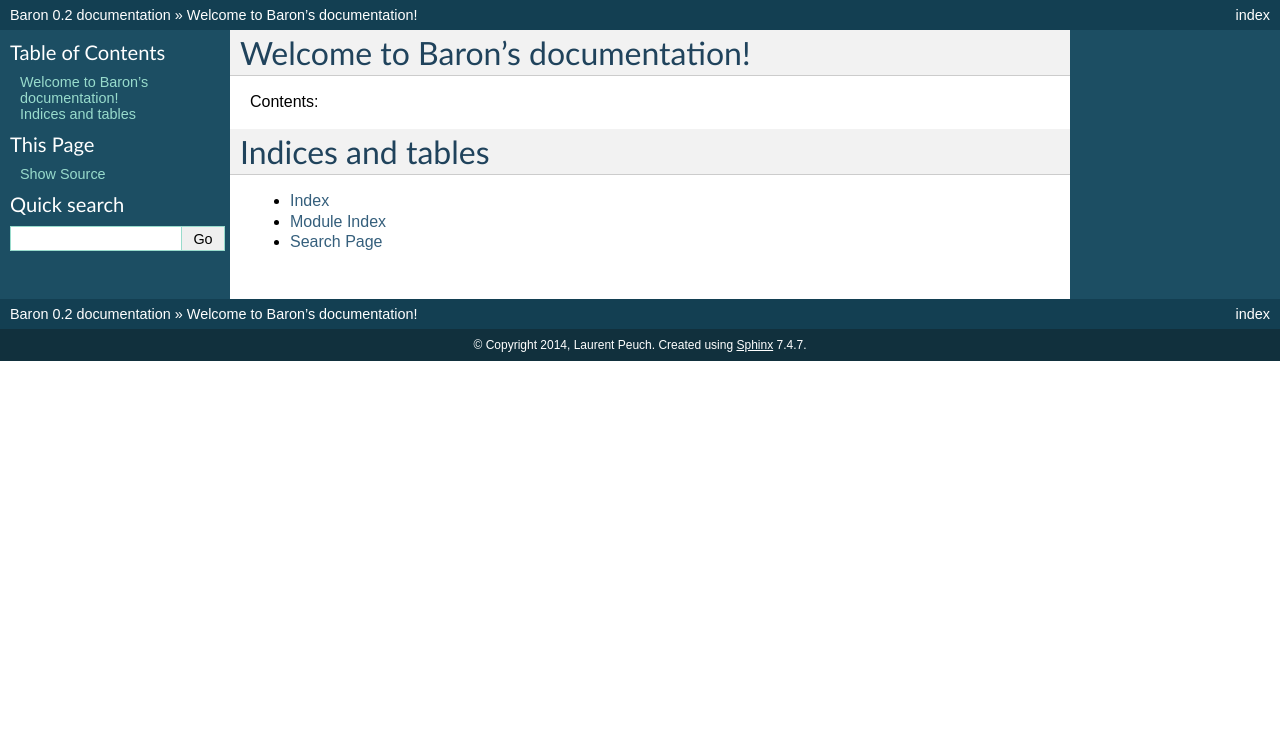
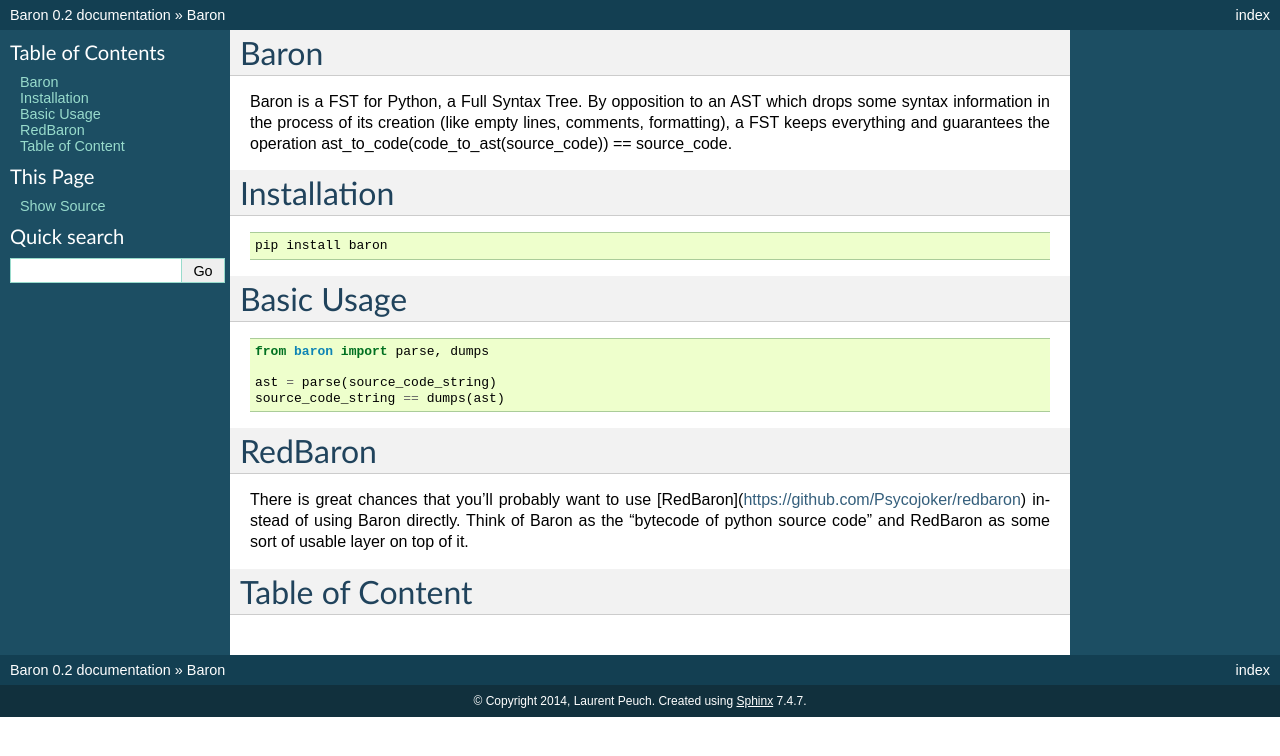
Before and after one commit to PyCQA/baron, a Sphinx documentation site: the page built from docs/index.rst, in a window 1280 px wide. Shown: the top 756 px of the page. Built offline with Sphinx 7.4.7, drawn with Linux system fonts in a browser that asks for light colours.

Commit message:
[doc] start to import part of the README into documentation

```diff
--- a/docs/index.rst
+++ b/docs/index.rst
@@ -1,21 +1,38 @@
-.. Baron documentation master file, created by
-   sphinx-quickstart on Sat May 10 02:16:20 2014.
-   You can adapt this file completely to your liking, but it should at least
-   contain the root `toctree` directive.
+Baron
+=====
 
-Welcome to Baron's documentation!
-=================================
+Baron is a FST for Python, a Full Syntax Tree. By opposition to an AST which
+drops some syntax information in the process of its creation (like empty lines,
+comments, formatting), a FST keeps everything and guarantees the operation
+ast_to_code(code_to_ast(source_code)) == source_code.
 
-Contents:
+Installation
+============
+
+::
+
+    pip install baron
+
+Basic Usage
+===========
+
+::
+
+    from baron import parse, dumps
+
+    ast = parse(source_code_string)
+    source_code_string == dumps(ast)
+
+RedBaron
+========
+
+There is great chances that you'll probably want to use
+[RedBaron](https://github.com/Psycojoker/redbaron) instead of using Baron
+directly. Think of Baron as the "bytecode of python source code" and RedBaron
+as some sort of usable layer on top of it.
+
+Table of Content
+================
 
 .. toctree::
    :maxdepth: 2
-
-
-
-Indices and tables
-==================
-
-* :ref:`genindex`
-* :ref:`modindex`
-* :ref:`search`
```
